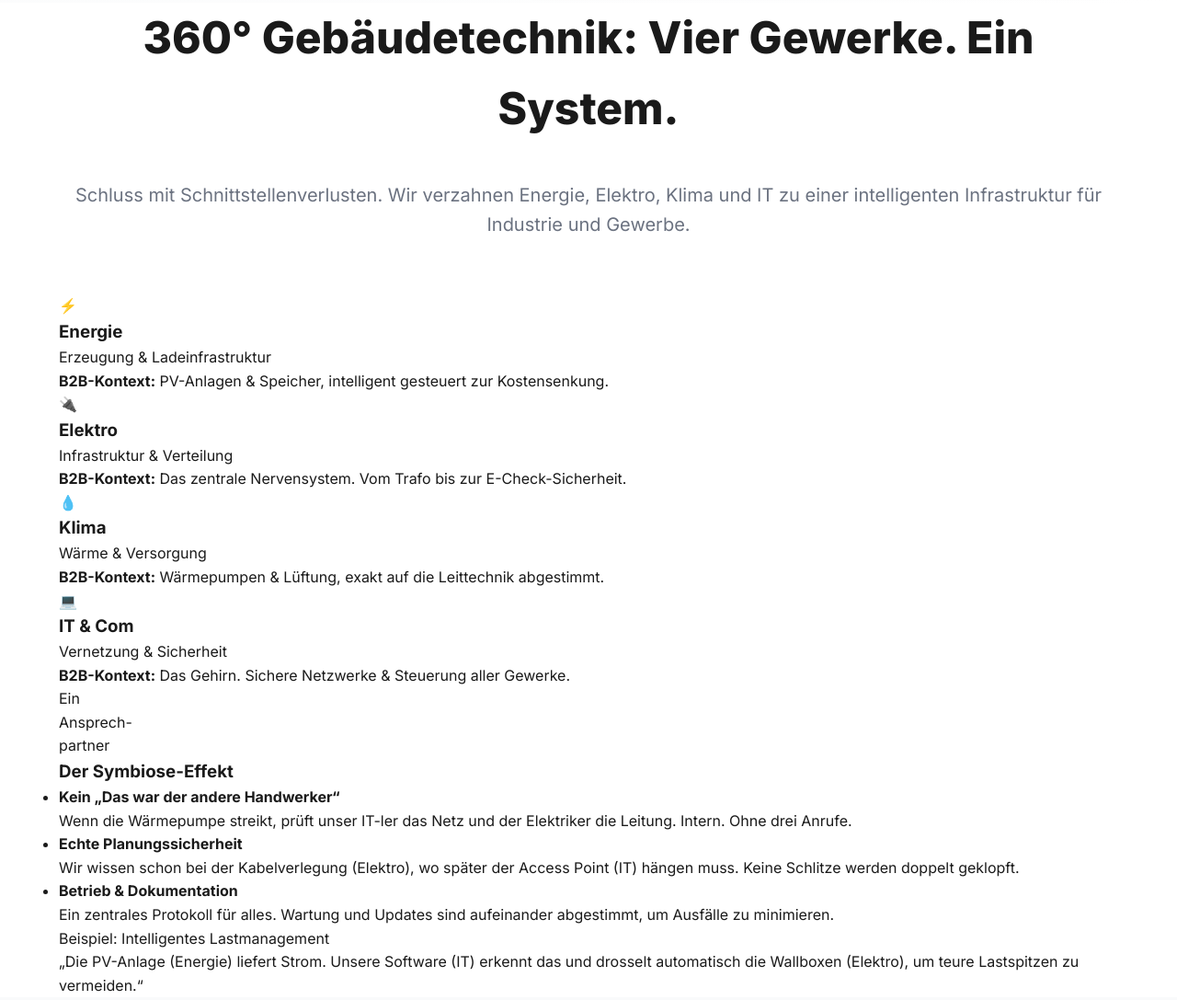
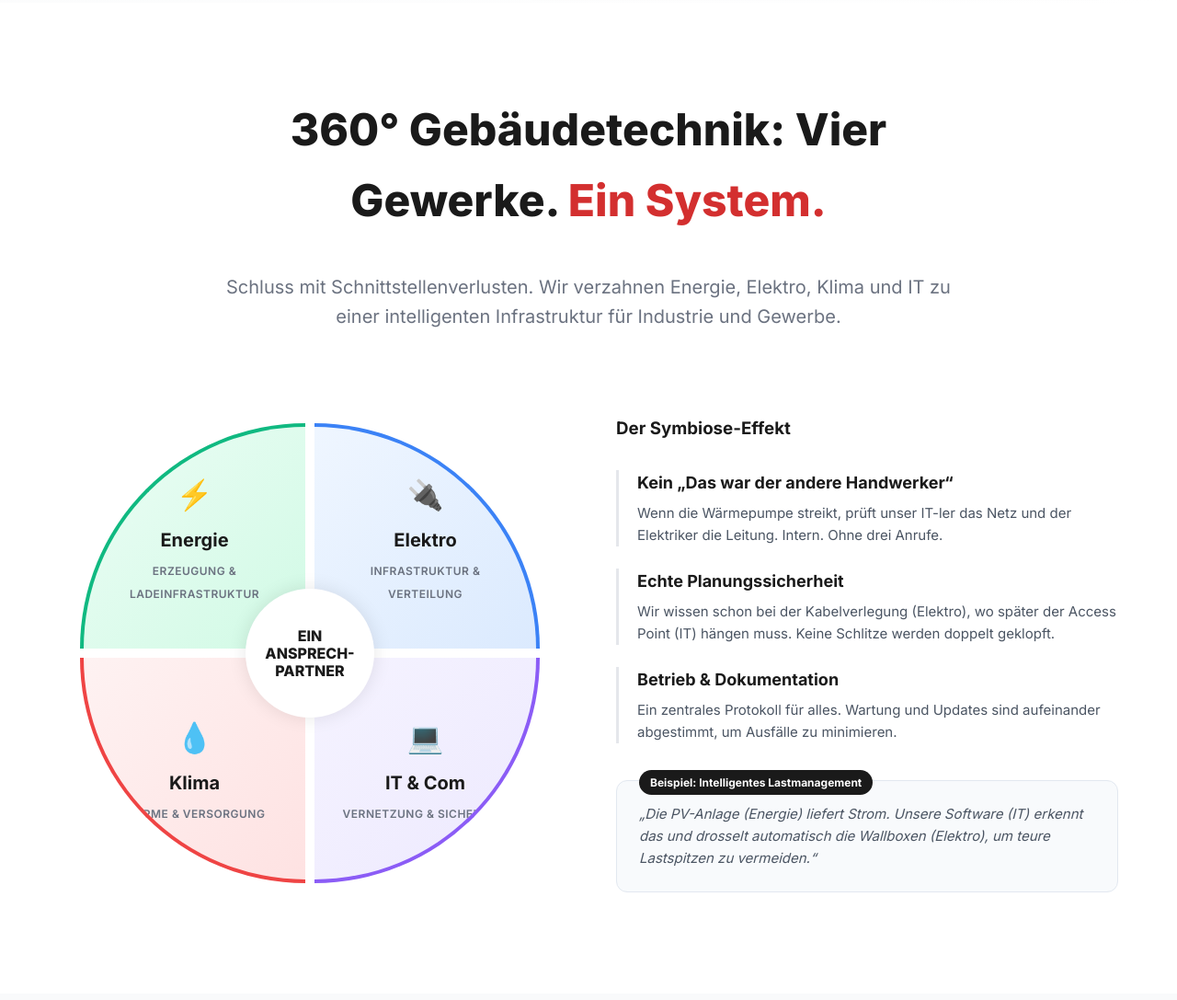
Before and after one commit to LotharMatthias/RECdemo, a plain HTML site: page index (1).html in a window 1280 px wide. Shown: the part 950-2037 px from the top of the page at 92% size. Drawn offline with Linux system fonts and the light colour scheme.

Commit message:
ChattyV02
Added styles for the Symbiose section, including layout, colors, and hover effects.

```diff
--- a/style.css
+++ b/style.css
@@ -1304,3 +1304,166 @@ button {
         gap: 24px;
     }
 }
+/* ==========================================
+   Symbiose Section Styles
+========================================== */
+   .symbiose-section {
+       padding: 100px 0;
+       background: #ffffff;
+       overflow: hidden;
+   }
+
+   .symbiose-header {
+       text-align: center;
+       max-width: 800px;
+       margin: 0 auto 80px;
+   }
+
+   .highlight-text {
+       color: #d32f2f; /* Deine Primärfarbe */
+       white-space: nowrap;
+   }
+
+   .symbiose-grid {
+       display: grid;
+       grid-template-columns: 1fr 1fr;
+       gap: 60px;
+       align-items: center;
+   }
+
+   /* --- Die Grafik (Der Reaktor) --- */
+   .symbiose-graphic-wrapper {
+       display: flex;
+       justify-content: center;
+       padding: 20px;
+   }
+
+   .symbiose-circle {
+       position: relative;
+       width: 500px;
+       height: 500px;
+       display: grid;
+       grid-template-columns: 1fr 1fr;
+       grid-template-rows: 1fr 1fr;
+       gap: 10px; /* Abstand zwischen den Segmenten */
+   }
+
+   .segment {
+       position: relative;
+       display: flex;
+       flex-direction: column;
+       align-items: center;
+       justify-content: center;
+       padding: 20px;
+       transition: all 0.4s cubic-bezier(0.4, 0, 0.2, 1);
+       cursor: default;
+       overflow: hidden;
+   }
+
+   /* Segment-Formen (Viertelkreise) */
+   .segment-energy { border-radius: 100% 0 0 0; background: linear-gradient(135deg, #ecfdf5 0%, #d1fae5 100%); border-left: 4px solid #10b981; border-top: 4px solid #10b981; }
+   .segment-electric { border-radius: 0 100% 0 0; background: linear-gradient(135deg, #eff6ff 0%, #dbeafe 100%); border-right: 4px solid #3b82f6; border-top: 4px solid #3b82f6; }
+   .segment-heating { border-radius: 0 0 0 100%; background: linear-gradient(135deg, #fef2f2 0%, #fee2e2 100%); border-left: 4px solid #ef4444; border-bottom: 4px solid #ef4444; }
+   .segment-it { border-radius: 0 0 100% 0; background: linear-gradient(135deg, #f5f3ff 0%, #ede9fe 100%); border-right: 4px solid #8b5cf6; border-bottom: 4px solid #8b5cf6; }
+
+   /* Inhalte im Segment */
+   .segment-content {
+       text-align: center;
+       z-index: 2;
+       transition: transform 0.3s ease;
+   }
+
+   .segment .icon { font-size: 32px; display: block; margin-bottom: 8px; }
+   .segment h3 { font-size: 20px; font-weight: 700; color: #1a1a1a; margin-bottom: 4px; }
+   .segment .tag { font-size: 12px; font-weight: 600; text-transform: uppercase; color: #6b7280; letter-spacing: 0.5px; }
+
+   /* Hover Effekte */
+   .hover-info {
+       position: absolute;
+       top: 0; left: 0; right: 0; bottom: 0;
+       display: flex;
+       flex-direction: column;
+       justify-content: center;
+       align-items: center;
+       padding: 30px;
+       text-align: center;
+       background: rgba(255,255,255,0.95);
+       opacity: 0;
+       transition: opacity 0.3s ease;
+       font-size: 14px;
+       line-height: 1.5;
+       color: #374151;
+   }
+
+   .segment:hover { transform: scale(1.05); box-shadow: 0 10px 30px rgba(0,0,0,0.1); z-index: 10; }
+   .segment:hover .hover-info { opacity: 1; }
+
+   /* Farb-Highlights beim Hovern */
+   .segment-energy:hover h3 { color: #10b981; }
+   .segment-electric:hover h3 { color: #3b82f6; }
+   .segment-heating:hover h3 { color: #ef4444; }
+   .segment-it:hover h3 { color: #8b5cf6; }
+
+   /* Der weiße Kern */
+   .center-core {
+       position: absolute;
+       top: 50%; left: 50%;
+       transform: translate(-50%, -50%);
+       width: 140px; height: 140px;
+       background: #ffffff;
+       border-radius: 50%;
+       box-shadow: 0 0 20px rgba(0,0,0,0.1);
+       display: flex;
+       align-items: center;
+       justify-content: center;
+       z-index: 20;
+       text-align: center;
+   }
+
+   .core-label {
+       font-weight: 800;
+       font-size: 16px;
+       line-height: 1.2;
+       color: #1a1a1a;
+       text-transform: uppercase;
+   }
+
+   /* --- Rechte Seite: Text & Liste --- */
+   .benefit-list { list-style: none; margin-top: 30px; }
+   .benefit-list li { margin-bottom: 24px; padding-left: 20px; border-left: 3px solid #e5e7eb; transition: border-color 0.3s; }
+   .benefit-list li:hover { border-left-color: #d32f2f; }
+   .benefit-list strong { display: block; font-size: 18px; color: #1a1a1a; margin-bottom: 6px; }
+   .benefit-list p { font-size: 15px; color: #4b5563; margin: 0; }
+
+   .example-box {
+       margin-top: 40px;
+       background: #f8fafc;
+       border: 1px solid #e2e8f0;
+       border-radius: 12px;
+       padding: 24px;
+       position: relative;
+   }
+
+   .example-badge {
+       position: absolute;
+       top: -12px;
+       left: 24px;
+       background: #1a1a1a;
+       color: #fff;
+       padding: 4px 12px;
+       border-radius: 20px;
+       font-size: 12px;
+       font-weight: 700;
+   }
+   .example-box p { font-style: italic; color: #4b5563; font-size: 15px; margin: 0; }
+
+   /* Mobile Anpassung */
+   @media (max-width: 900px) {
+       .symbiose-grid { grid-template-columns: 1fr; }
+       .symbiose-circle { width: 340px; height: 340px; margin: 0 auto; }
+       .center-core { width: 100px; height: 100px; }
+       .core-label { font-size: 13px; }
+       .segment .icon { font-size: 24px; }
+       .segment h3 { font-size: 16px; }
+       .segment .tag { display: none; } /* Platz sparen auf Mobile */
+}
```
